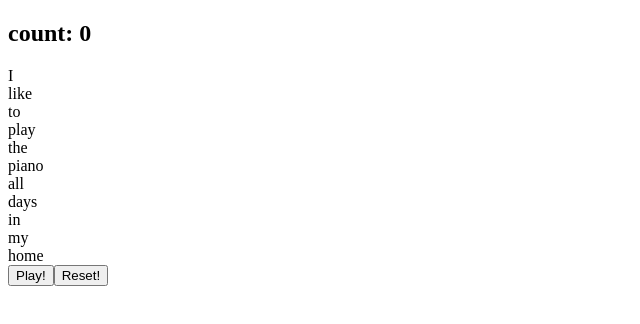
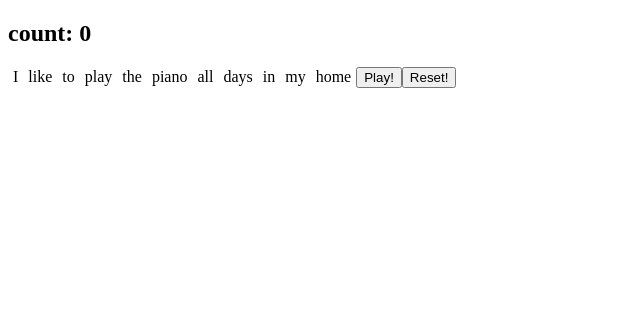
Before and after one commit to luceroraul12/rhythm-english, an Angular app: page / in a window 1280 px wide. Shown: the top 324 px of the page, without its empty margins (0-640 px from the left). Built offline with nearby package versions, Linux system fonts and the light colour scheme.

Commit message:
add css for  the moment

```diff
--- a/src/app/views/basic/basic.component.css
+++ b/src/app/views/basic/basic.component.css
@@ -1,3 +1,9 @@
 .wordSelected{
     color: red;
 }
+
+div{
+    display: inline-block;
+    margin-left: 5px;
+    margin-right: 5px;
+}
```
